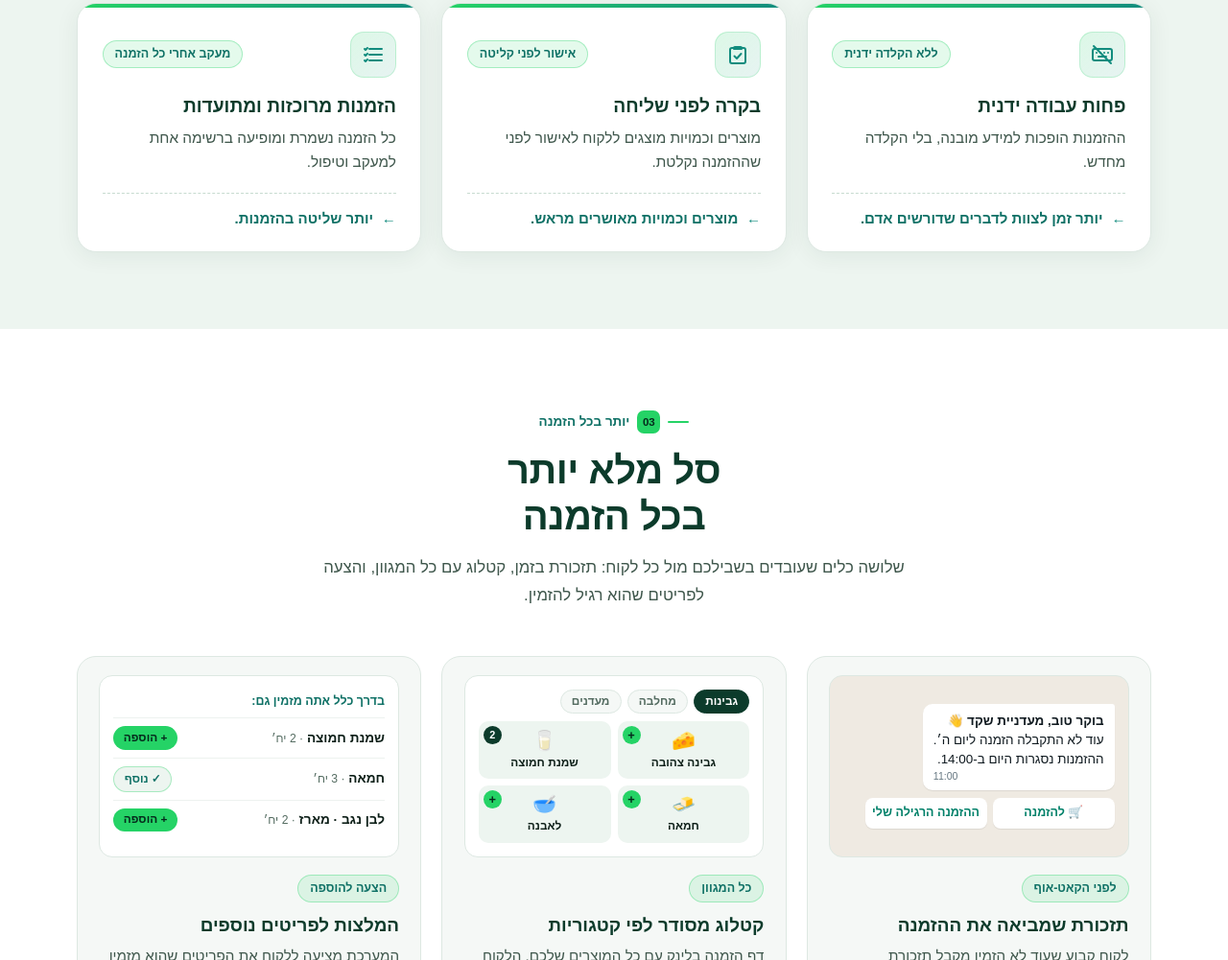
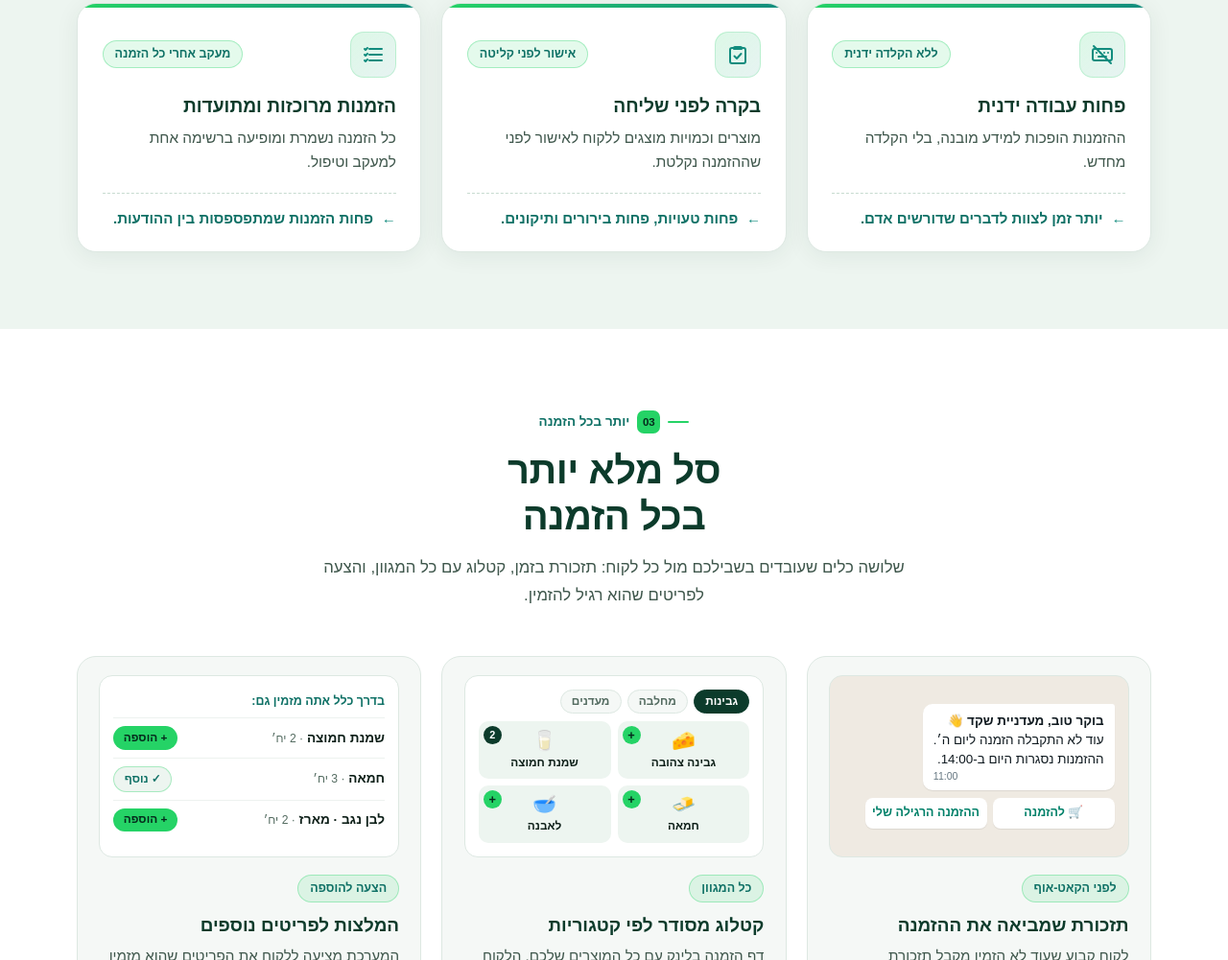
Before and after one commit to lishaibs/ordexai-public, a plain HTML site: page index.html in a window 1280 px wide. Shown: the part 2080-3081 px from the top of the page at 96% size. Drawn offline with Linux system fonts and the light colour scheme.

Commit message:
Homepage review: impact cards — result lines state the benefit (fewer errors, fewer missed orders)
Co-Authored-By: Claude Opus 5.5 <noreply@anthropic.com>

```diff
--- a/index.html
+++ b/index.html
@@ -922,7 +922,7 @@
         </div>
         <h3>בקרה לפני שליחה</h3>
         <p>מוצרים וכמויות מוצגים ללקוח לאישור לפני שההזמנה נקלטת.</p>
-        <div class="iresult"><span class="iarrow" aria-hidden="true">←</span>מוצרים וכמויות מאושרים מראש.</div>
+        <div class="iresult"><span class="iarrow" aria-hidden="true">←</span>פחות טעויות, פחות בירורים ותיקונים.</div>
       </article>
       <article class="icard reveal">
         <div class="icard-top">
@@ -931,7 +931,7 @@
         </div>
         <h3>הזמנות מרוכזות ומתועדות</h3>
         <p>כל הזמנה נשמרת ומופיעה ברשימה אחת למעקב וטיפול.</p>
-        <div class="iresult"><span class="iarrow" aria-hidden="true">←</span>יותר שליטה בהזמנות.</div>
+        <div class="iresult"><span class="iarrow" aria-hidden="true">←</span>פחות הזמנות שמתפספסות בין ההודעות.</div>
       </article>
     </div>
   </div>
```
